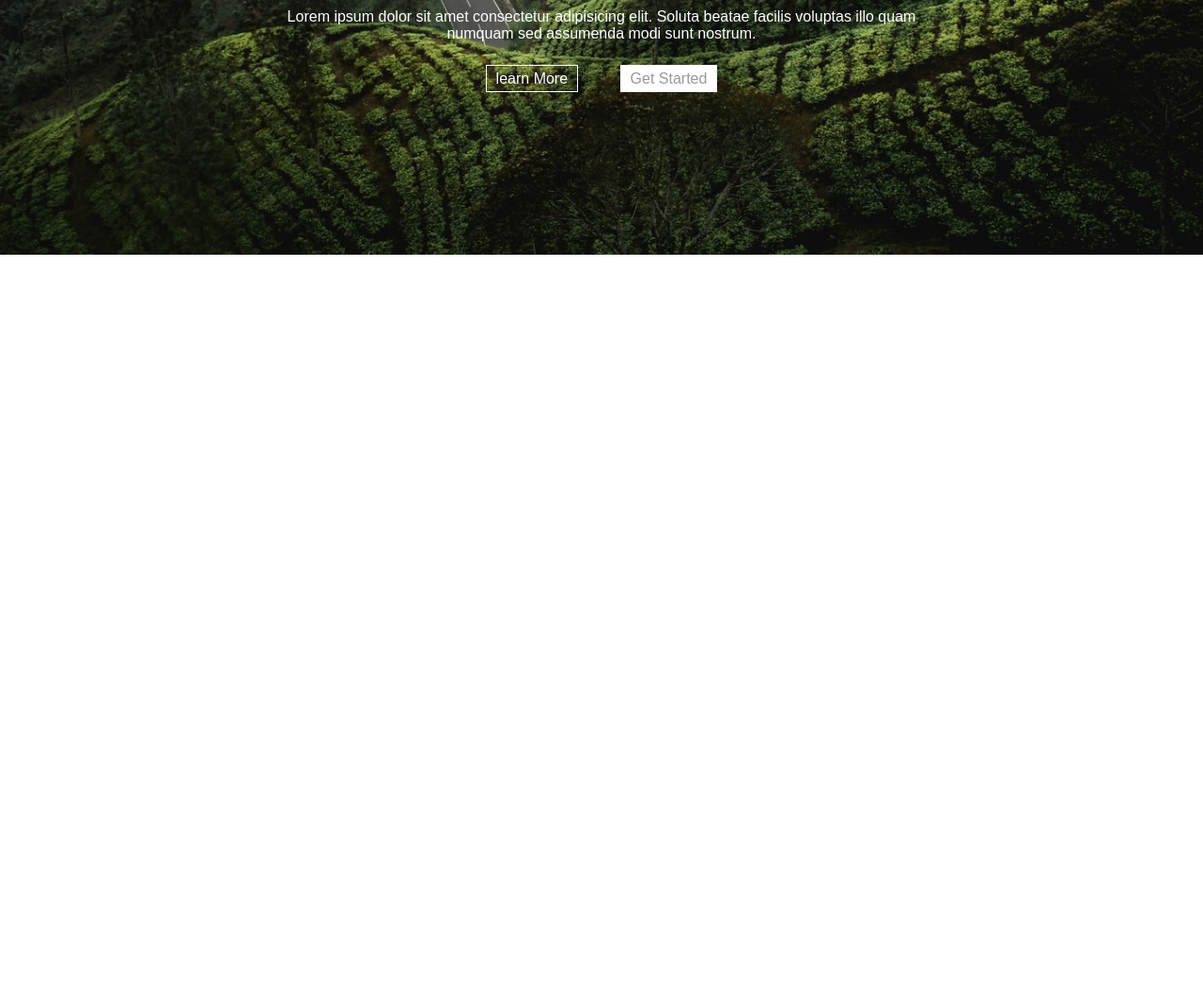
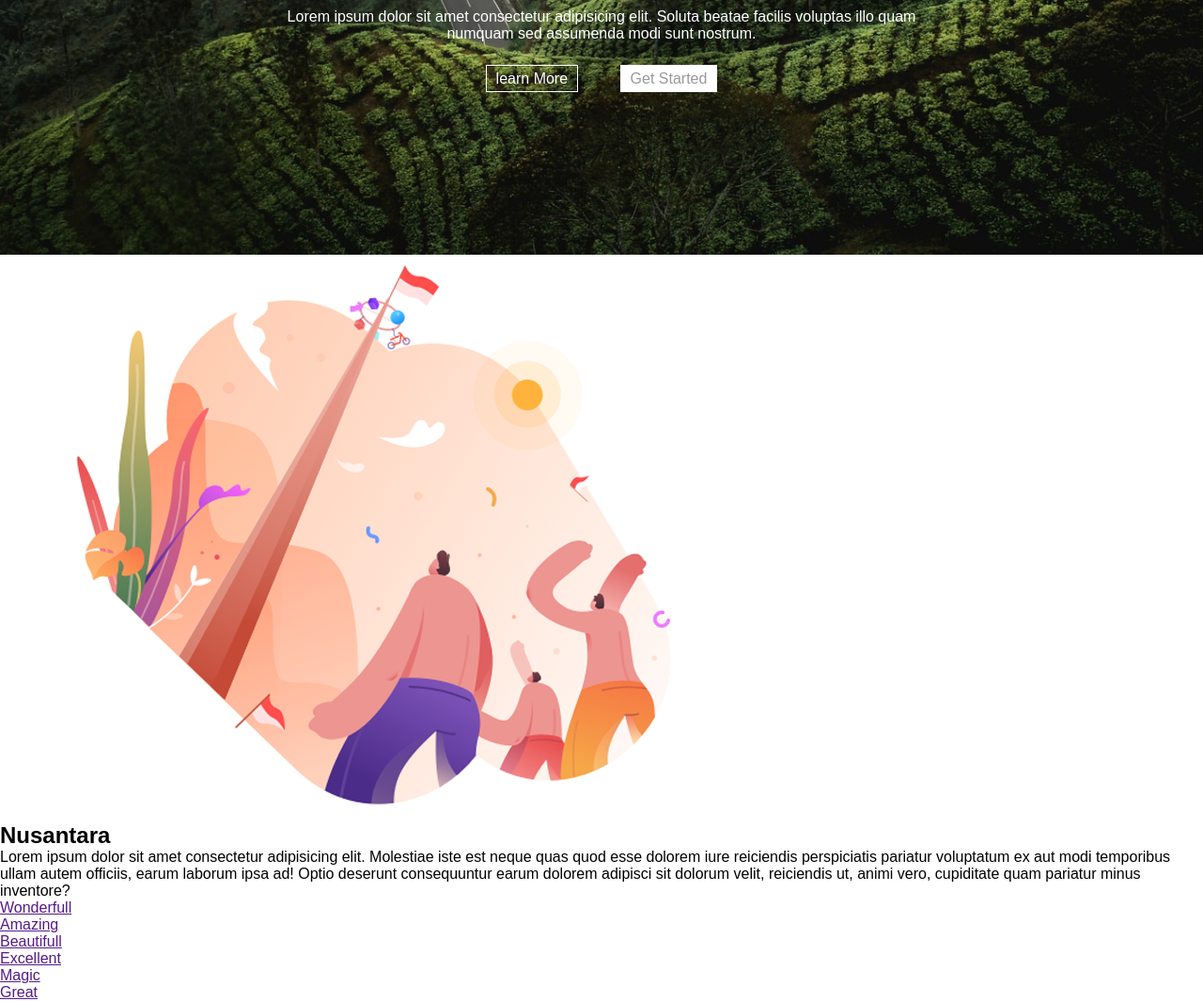
Before and after one commit to bamboo110/beautiful-indonesia, a plain HTML site: page index.html in a window 1280 px wide. Shown: the part 529-1594 px from the top of the page at 94% size. Before the commit the page ends 800 px from the top, so only its background shows below. Drawn offline with Linux system fonts and the light colour scheme.

Commit message:
Update index.html

```diff
--- a/index.html
+++ b/index.html
@@ -27,5 +27,23 @@
       </div>
     </div>
   </section>
+
+  <section id="second-page">
+    <div class="container">
+      <img src="assets/img/17_-_an_-_dribbble.png" alt="pinang">
+      <div class="content">
+        <h1>Nusantara</h1>
+        <p>Lorem ipsum dolor sit amet consectetur adipisicing elit. Molestiae iste est neque quas quod esse dolorem iure reiciendis perspiciatis pariatur voluptatum ex aut modi temporibus ullam autem officiis, earum laborum ipsa ad! Optio deserunt consequuntur earum dolorem adipisci sit dolorum velit, reiciendis ut, animi vero, cupiditate quam pariatur minus inventore?</p>
+        <ul>
+          <li><a href="">Wonderfull</a></li>
+          <li><a href="">Amazing</a></li>
+          <li><a href="">Beautifull</a></li>
+          <li><a href="">Excellent</a></li>
+          <li><a href="">Magic</a></li>
+          <li><a href="">Great</a></li>
+        </ul>
+      </div>
+    </div>
+  </section>
 </body>
 </html>
```
